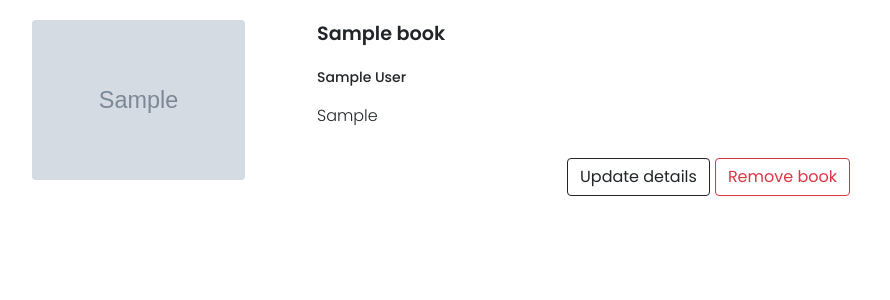
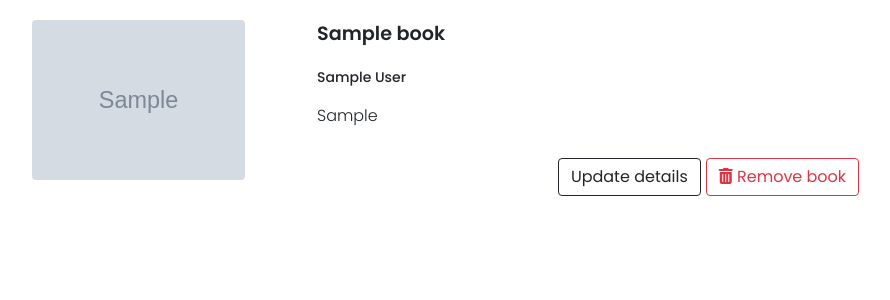
Before and after one commit to OyugoObonyo/Library-Management-System, a Flask app: template app/templates/books/show_book.html in a window 1280 px wide. Shown: the part 59-359 px from the top of the page, without its empty margins (74-964 px from the left). Run offline with Flask 2, Linux system fonts and the light colour scheme; a user stored in the database is signed in; tables that the repository leaves empty hold one stand-in row (values such as "Sample post"); the template is opened without the code that fills it: values that come from a table or form of the project are taken from there, most other values are stand-ins (such as "Sample title", 1, 10 or a date in 2020); grey boxes marked "Sample" are stand-in pictures; some libraries are stand-ins or nearby versions.

Commit message:
add trash logo on delete book button

```diff
--- a/app/templates/books/show_book.html
+++ b/app/templates/books/show_book.html
@@ -25,7 +25,7 @@
                 <div class="container" id="useraction">
                     {% if current_user.is_admin %}
                       <a href="{{ url_for('admin.update_book', id=book.id) }}" class="btn btn-outline-dark" tabindex="-1" role="button" id="updatebutton">Update details</a><br>
-                      <a href="{{ url_for('admin.delete_book', id=book.id) }}" class="btn btn-outline-danger" tabindex="-1" role="button" >Remove book</a>
+                      <a href="{{ url_for('admin.delete_book', id=book.id) }}" class="btn btn-outline-danger" tabindex="-1" role="button" ><i class="fa fa-trash" aria-hidden="true"></i> Remove book</a>
                     {% elif not current_user.is_admin %}
                       {% if book in current_user.borrowed_books %}
                       <a href="{{ url_for('books.return_book', id=book.id) }}" class="btn btn-outline-dark" tabindex="-1" role="button" >Return book</a>
```
